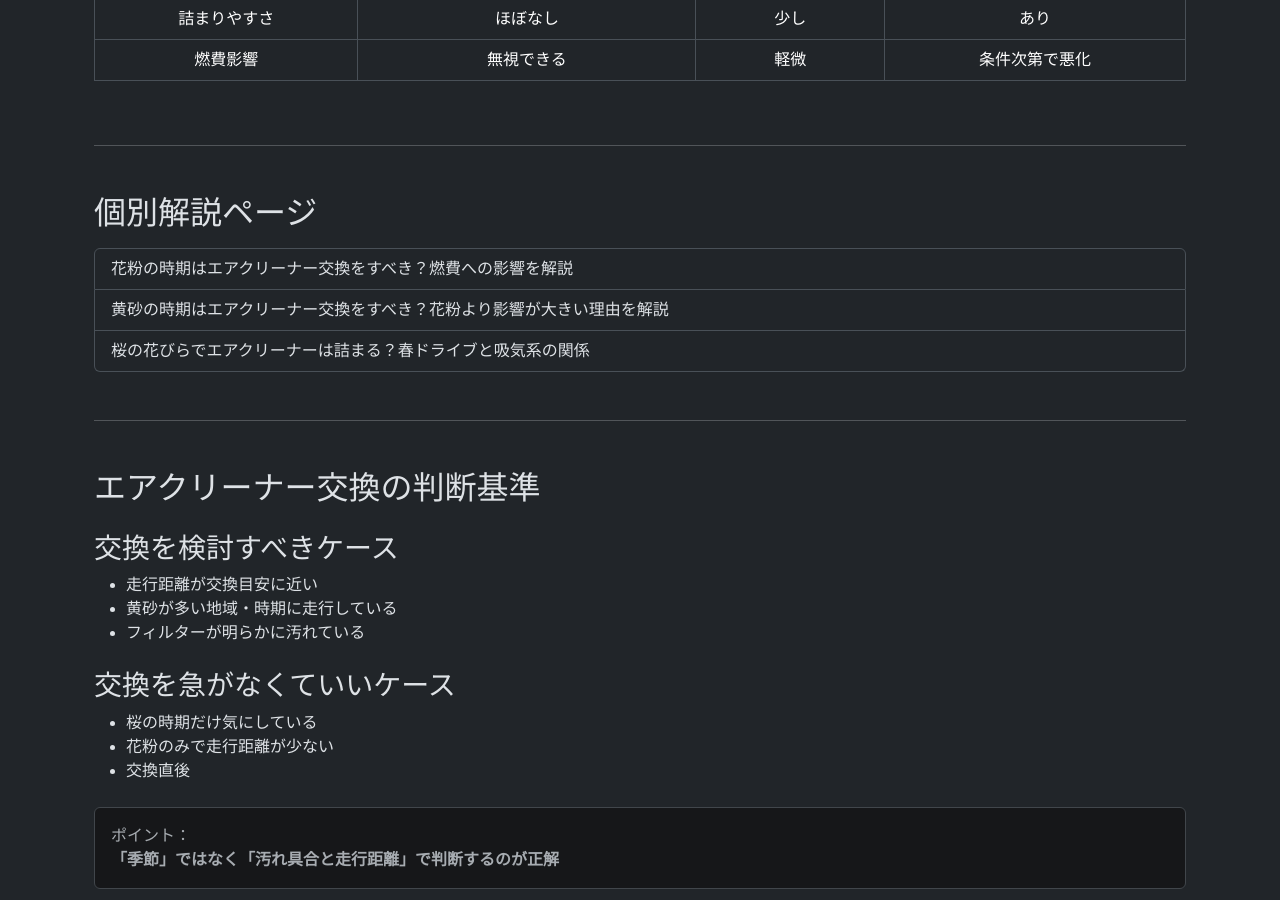
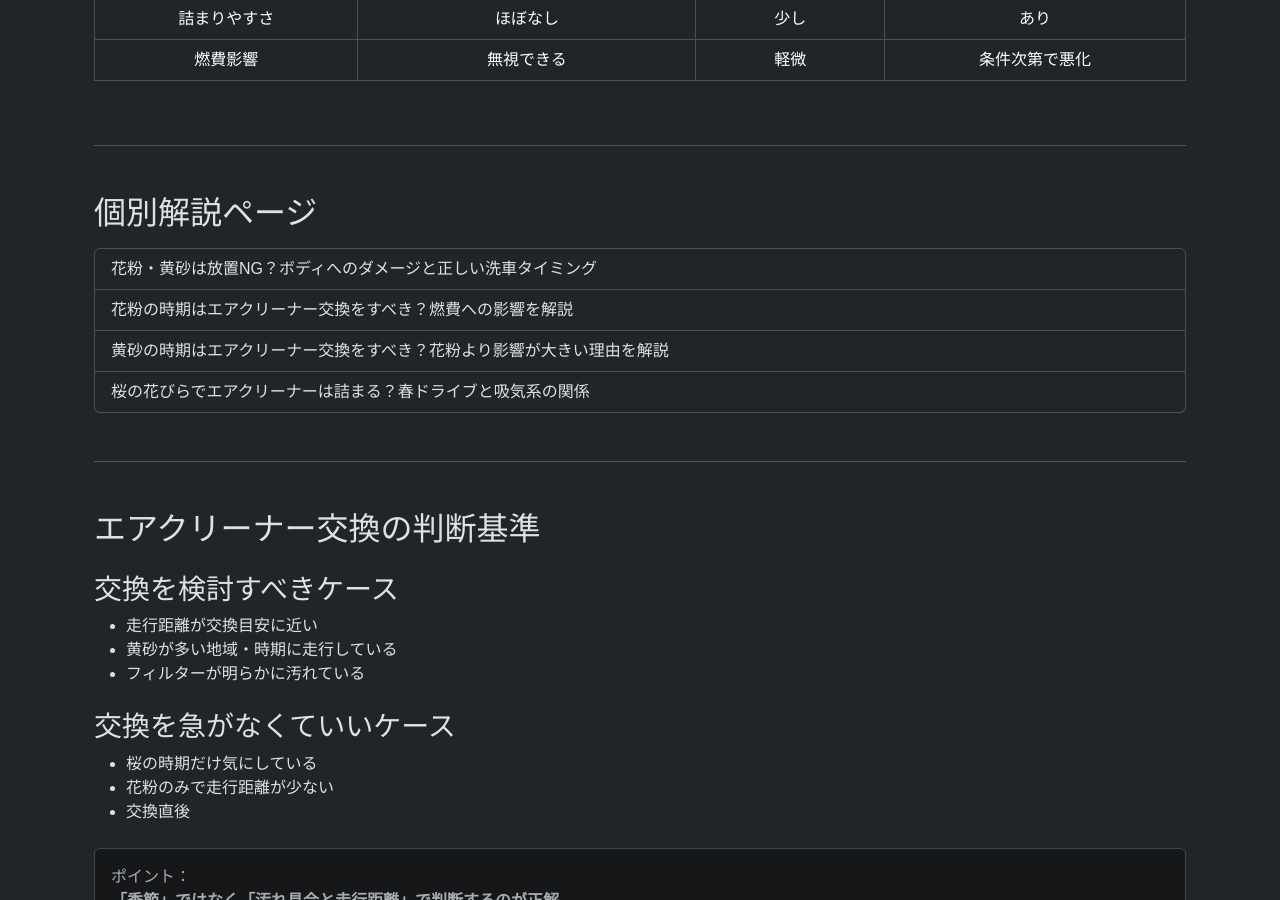
Before and after one commit to funyapar-org/fuel-lab, a Jekyll site: the page built from _knowledge/spring-car-maintenance-guide.md, in a window 1280 px wide and 900 px high, scrolled down 820 px. Built offline with Jekyll 4.4.1, drawn with Linux system fonts in a browser that asks for light colours.

Commit message:
spring-car-maintenance-guide.md を更新

```diff
--- a/_knowledge/spring-car-maintenance-guide.md
+++ b/_knowledge/spring-car-maintenance-guide.md
@@ -97,6 +97,10 @@ date: 2026-03-21 16:40:00 +0900
   <h2 class="mb-3">個別解説ページ</h2>
 
   <div class="list-group">
+
+    <a href="{{ site.baseurl }}/knowledge/pollen-yellow-sand-wash-timing.md" class="list-group-item list-group-item-action">
+      花粉・黄砂は放置NG？ボディへのダメージと正しい洗車タイミング
+    </a>
 
     <a href="{{ site.baseurl }}/knowledge/pollen-air-filter-replacement.html" class="list-group-item list-group-item-action">
       花粉の時期はエアクリーナー交換をすべき？燃費への影響を解説
```
